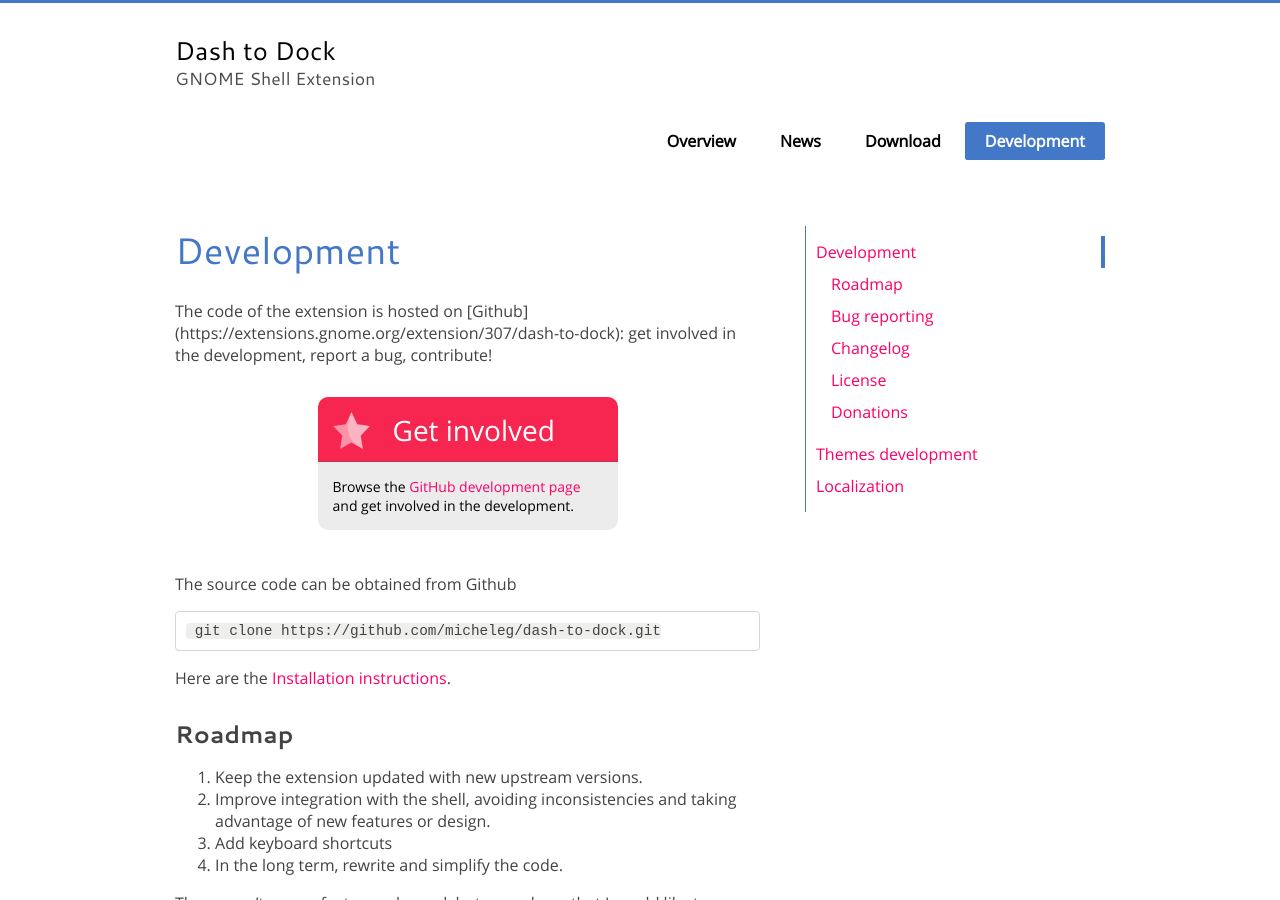
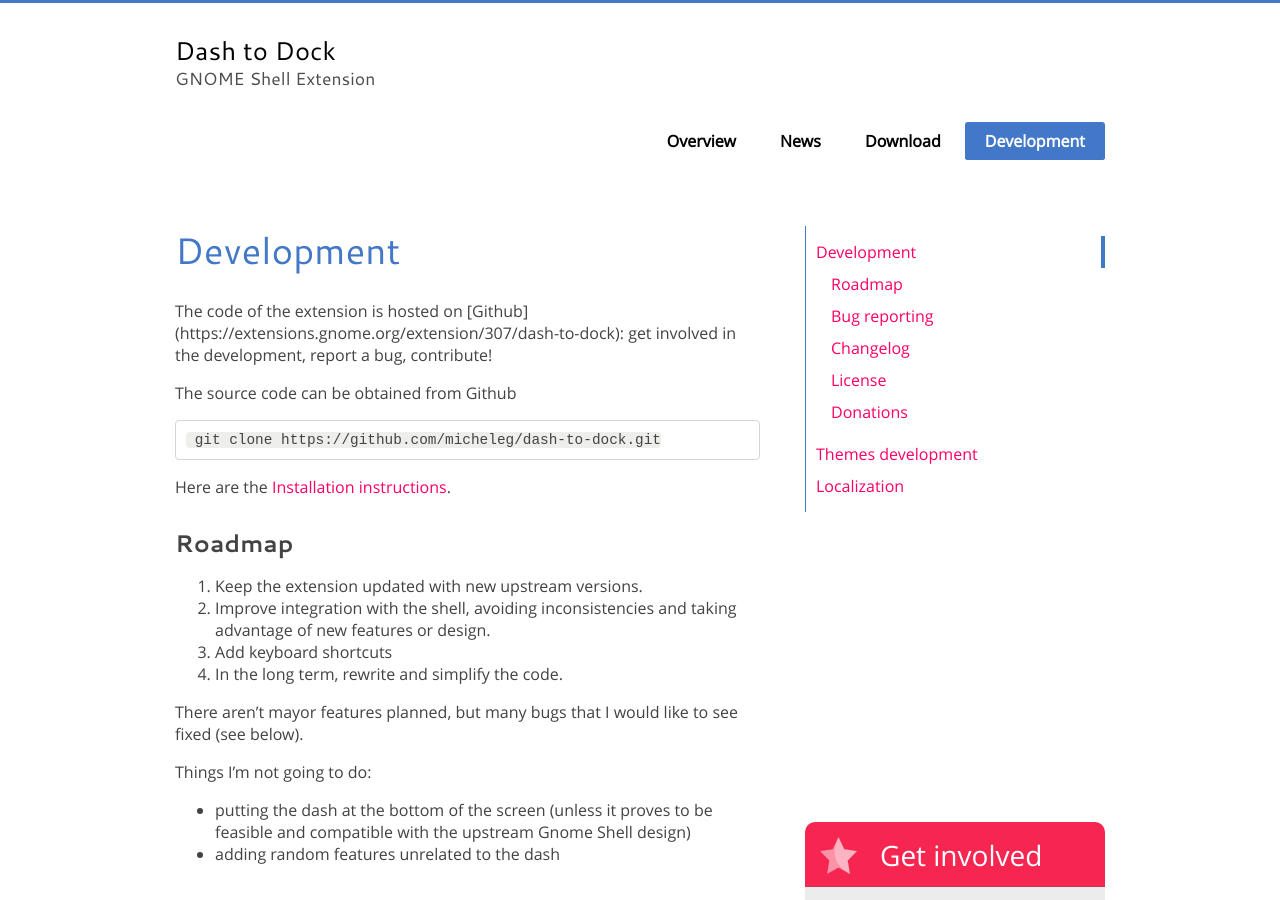
Before and after one commit to micheleg/dash-to-dock, a Jekyll site: the page built from development.md, in a window 1280 px wide and 900 px high. Built offline with Jekyll 4.4.1, drawn with Linux system fonts in a browser that asks for light colours; Markdown is read by kramdown in place of the engine named in the settings.

Commit message:
Move github box link to the side of the page.

```diff
--- a/development.md
+++ b/development.md
@@ -6,18 +6,17 @@
 subsections: [Roadmap, Bug reporting, Changelog, License, Donations]
 subsectionsShort: [roadmap, bugreporting, changelog, license, donations]
 order: 1
+side: '<ul id="button">
+<li>
+  <p><a class="star" href="{{ site.github_project_url }}">Get involved </a></p>
+  <p>Browse the <a href="{{ site.github_project_url }}">GitHub development page</a> and get involved in the development.</p>
+</li>
+</ul>'
 ---
 
 ## Development
 
 The code of the extension is hosted on [Github] ({{ site.extension_page_url }}): get involved in the development, report a bug, contribute!
-
-<ul id="button">
-<li>
-  <p><a class="star" href="{{ site.github_project_url }}">Get involved </a></p>
-  <p>Browse the <a href="{{ site.github_project_url }}">GitHub development page</a> and get involved in the development.</p>
-</li>
-</ul>
 
 The source code can be obtained from Github
 
```
